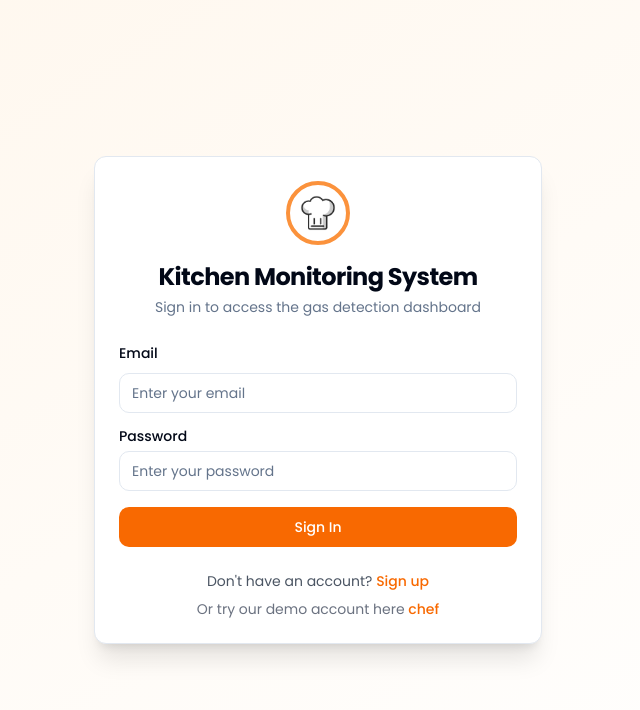
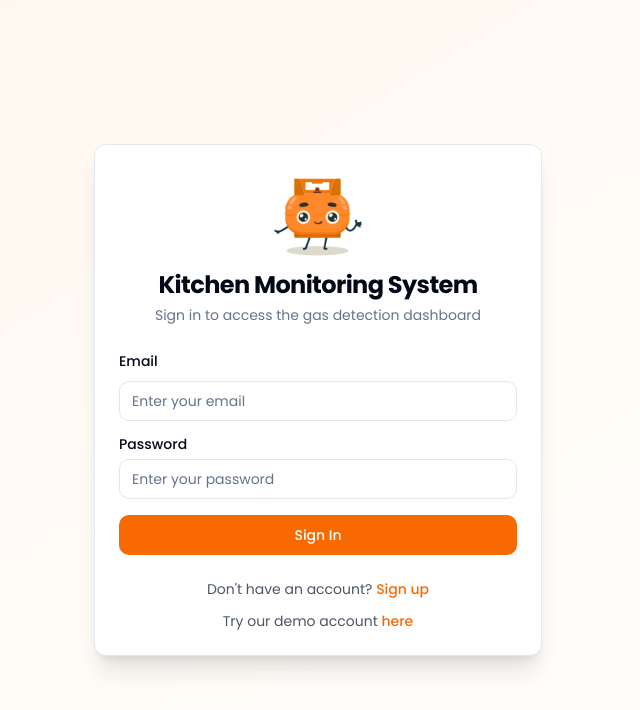
Before and after one commit to Lithia22/CPC357_Project, a React (Create React App) app in the folder frontend/: page /login in a window 1280 px wide. Shown: the top 710 px of the page, without its empty margins (322-962 px from the left). Built offline with nearby package versions, Linux system fonts and the light colour scheme; no server answers; the database is empty.

Commit message:
changed to gas image

```diff
--- a/frontend/src/components/AppSidebar.jsx
+++ b/frontend/src/components/AppSidebar.jsx
@@ -21,7 +21,7 @@
 } from "lucide-react";
 import { useNavigate } from "react-router-dom";
 import mqttService from "../services/mqttService";
-import chefImage from "../assets/images/chef.png";
+import gasImage from "../assets/images/gas.png";
 
 export function AppSidebar({ onLogout, user }) {
   const navigate = useNavigate();
@@ -67,11 +67,11 @@
         <div className="px-4 py-4">
           <div className="flex items-center gap-3 mb-4">
             <div className="flex justify-center">
-              <div className="h-16 w-16 rounded-full border-4 border-orange-400 bg-white p-2 flex items-center justify-center">
+              <div className="flex justify-center">
                 <img
-                  src={chefImage}
-                  alt="Chef"
-                  className="h-10 w-10 object-contain"
+                  src={gasImage}
+                  alt="LPG Gas Tank"
+                  className="h-16 w-16 object-contain"
                 />
               </div>
             </div>
--- a/frontend/src/pages/Login.jsx
+++ b/frontend/src/pages/Login.jsx
@@ -13,7 +13,7 @@
 import { Label } from "../components/ui/label";
 import { Alert, AlertDescription } from "../components/ui/alert";
 import { AlertCircle, LogIn } from "lucide-react";
-import chefImage from "../assets/images/chef.png";
+import gasImage from "../assets/images/gas.png";
 
 function Login() {
   const [email, setEmail] = useState("");
@@ -63,13 +63,13 @@
       {" "}
       <Card className="w-full max-w-md shadow-xl bg-white">
         <CardHeader className="space-y-1">
-          <div className="flex justify-center mb-3">
+          <div className="flex justify-center">
             <div className="flex justify-center">
-              <div className="h-16 w-16 rounded-full border-4 border-orange-400 bg-white p-2 flex items-center justify-center">
+              <div className="flex justify-center">
                 <img
-                  src={chefImage}
-                  alt="Chef"
-                  className="h-10 w-10 object-contain"
+                  src={gasImage}
+                  alt="LPG Gas Tank"
+                  className="h-24 w-24 object-contain"
                 />
               </div>
             </div>
@@ -124,8 +124,8 @@
             </Button>
           </form>
 
-          <div className="mt-6 text-center">
-            <div className="text-sm text-gray-600 mb-2">
+          <div className="mt-6 text-center space-y-3">
+            <p className="text-sm text-gray-600">
               Don't have an account?{" "}
               <Link
                 to="/signup"
@@ -133,23 +133,28 @@
               >
                 Sign up
               </Link>
-            </div>
+            </p>
 
-            <div className="text-sm">
-              <span className="text-gray-500">
-                Or try our demo account here{" "}
-              </span>
+            <p className="text-sm">
+              <span className="text-gray-600">Try our demo account </span>
               <button
                 type="button"
                 className="text-primary font-medium hover:underline"
-                onClick={() => {
+                onClick={async () => {
                   setEmail("chef@kitchen.com");
                   setPassword("chef123");
+                  // Auto-submit after filling
+                  const result = await login("chef@kitchen.com", "chef123");
+                  if (result.success) {
+                    navigate("/dashboard");
+                  } else {
+                    setError(result.error);
+                  }
                 }}
               >
-                chef
+                here
               </button>
-            </div>
+            </p>
           </div>
         </CardContent>
       </Card>
--- a/frontend/src/pages/Signup.jsx
+++ b/frontend/src/pages/Signup.jsx
@@ -13,7 +13,7 @@
 import { Label } from "../components/ui/label";
 import { Alert, AlertDescription } from "../components/ui/alert";
 import { AlertCircle, UserPlus } from "lucide-react";
-import chefImage from "../assets/images/chef.png";
+import gasImage from "../assets/images/gas.png";
 
 function Signup() {
   const [email, setEmail] = useState("");
@@ -55,13 +55,13 @@
       {" "}
       <Card className="w-full max-w-md shadow-xl bg-white">
         <CardHeader className="space-y-1">
-          <div className="flex justify-center mb-3">
+          <div className="flex justify-center">
             <div className="flex justify-center">
-              <div className="h-16 w-16 rounded-full border-4 border-orange-400 bg-white p-2 flex items-center justify-center">
+              <div className="flex justify-center">
                 <img
-                  src={chefImage}
-                  alt="Chef"
-                  className="h-10 w-10 object-contain"
+                  src={gasImage}
+                  alt="LPG Gas Tank"
+                  className="h-24 w-24 object-contain"
                 />
               </div>
             </div>
```
Also changed, not shown: frontend/src/assets/images/chef.png (deleted), frontend/src/assets/images/gas.png (added).
